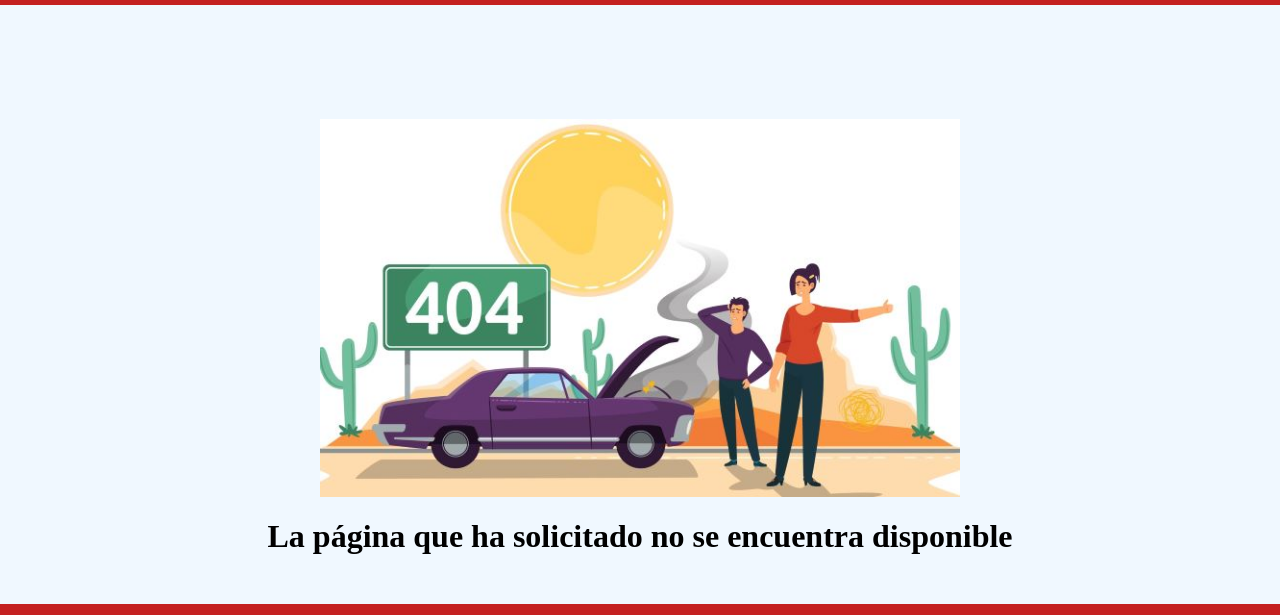
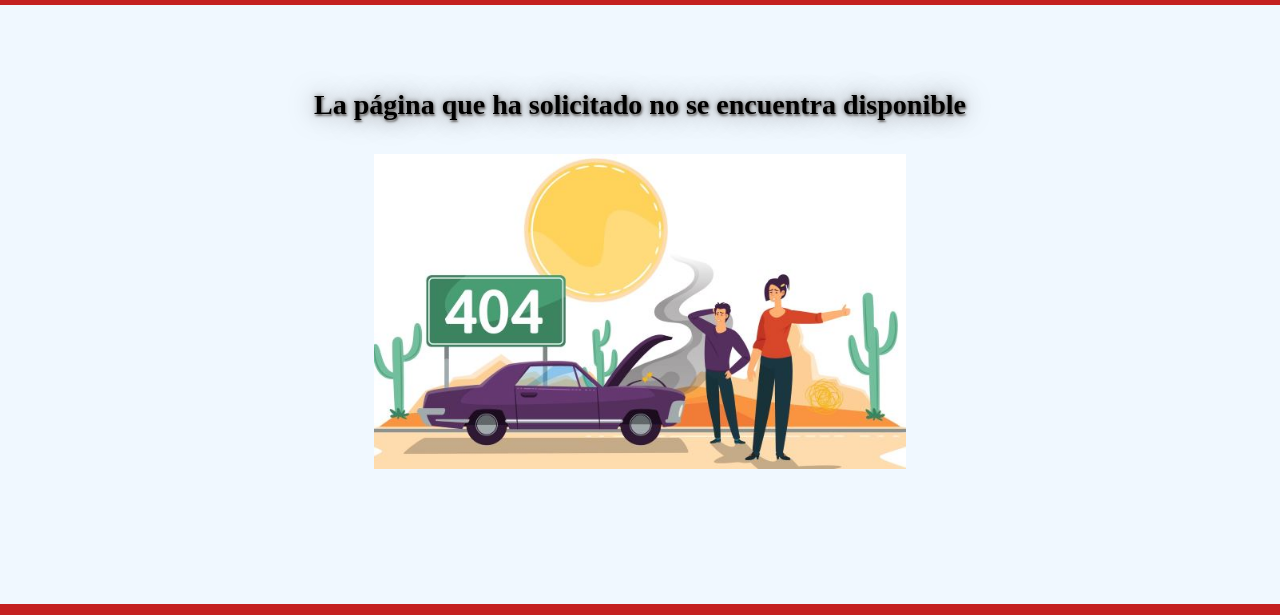
Before and after one commit to LeoEberhardtLepore/asociacionweb, a website: page 404.html in a window 1280 px wide. Shown: the part 95-710 px from the top of the page. Drawn offline with nearby package versions, Linux system fonts and the light colour scheme.

Commit message:
ultimaversion2

```diff
--- a/404.html
+++ b/404.html
@@ -9,6 +9,7 @@
     <link rel="stylesheet"href="https://cdnjs.cloudflare.com/ajax/libs/animate.css/4.1.1/animate.min.css"/>
     <link rel="stylesheet" href="./css/estilo.css">
     <link rel="icon" href="./assets/img/Icon Club.ico">
+    <meta name="description" content="Error 404 Asociación de Autos Antiguos y Clásicos del Norte Cordobés.">
     <title>Error 404 | Asociación de Autos Antiguos y Clásicos del Norte Cordobés</title>
 </head>
 <body>
@@ -43,11 +44,12 @@
       </div>
     </nav>
   </header>
-    <br>
+  <main>
     <div class="eror">
-        <img src="./assets/img/Error 404.jpeg" alt="Error 404">
-        <h2>La página que ha solicitado no se encuentra disponible</h2>
-    </div>
+      <h1>La página que ha solicitado no se encuentra disponible</h1>
+      <img src="./assets/img/Error 404.jpeg" alt="Error 404">
+  </div>
+  </main>
     <footer>
         <div class="redes">
             <a href="https://es-la.facebook.com/ClubdeAutosClasicosyAntiguosdelNorteCordobes/" target="_blank"><span class="facebook"><i class="fa-brands fa-facebook"></i></span></a>
--- a/scss/_body.scss
+++ b/scss/_body.scss
@@ -13,8 +13,7 @@ body{
         align-items: center;
         justify-content: center;
         img{
-            width: 50%;
-            padding-top: 80px;
+            width: 80%;
         }
     }
     .flecha{
```
Also changed, not shown: index.html (+2 -2 lines), views/contacto.html (+1 -1 lines), views/vehiculos.html (+1 -1 lines), css/estilo.css.
